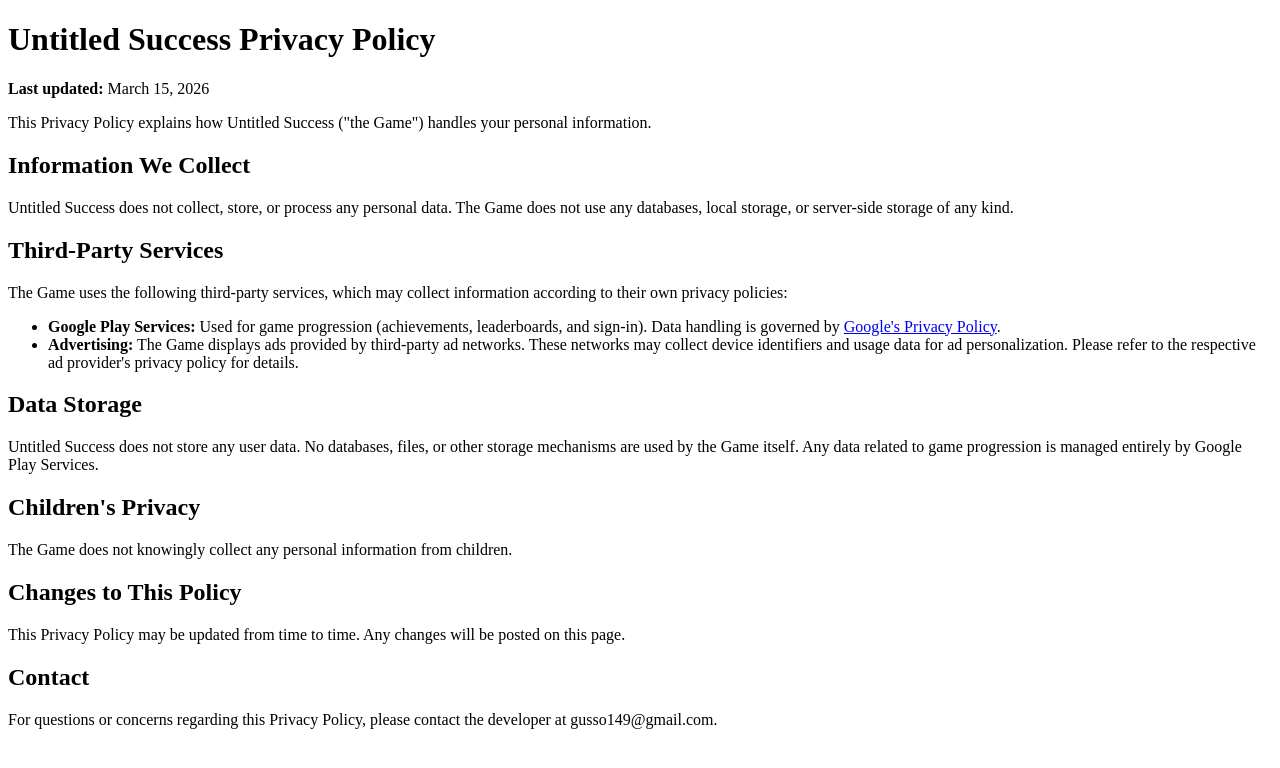
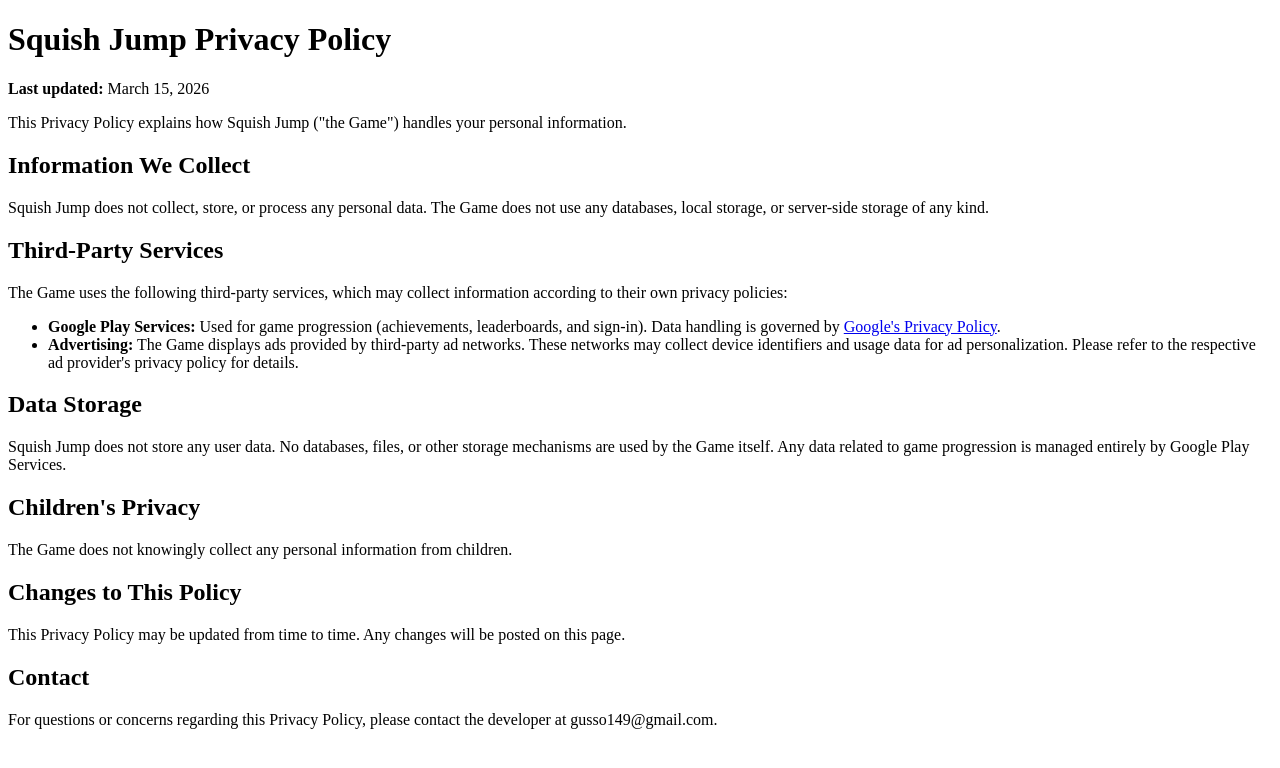
Before and after one commit to gusso149/squishjump, a plain HTML site: page docs/privacy/index.html in a window 1280 px wide. Drawn offline with Linux system fonts and the light colour scheme.

Commit message:
Rename game to Squish Jump

```diff
--- a/docs/privacy/index.html
+++ b/docs/privacy/index.html
@@ -1,18 +1,18 @@
 <!DOCTYPE html>
 <html>
 <head>
-  <title>Privacy Policy - Untitled Success</title>
+  <title>Privacy Policy - Squish Jump</title>
 </head>
 <body>
-  <h1>Untitled Success Privacy Policy</h1>
+  <h1>Squish Jump Privacy Policy</h1>
 
   <p><strong>Last updated:</strong> March 15, 2026</p>
 
-  <p>This Privacy Policy explains how Untitled Success ("the Game") handles your personal information.</p>
+  <p>This Privacy Policy explains how Squish Jump ("the Game") handles your personal information.</p>
 
   <h2>Information We Collect</h2>
 
-  <p>Untitled Success does not collect, store, or process any personal data. The Game does not use any databases, local storage, or server-side storage of any kind.</p>
+  <p>Squish Jump does not collect, store, or process any personal data. The Game does not use any databases, local storage, or server-side storage of any kind.</p>
 
   <h2>Third-Party Services</h2>
 
@@ -25,7 +25,7 @@
 
   <h2>Data Storage</h2>
 
-  <p>Untitled Success does not store any user data. No databases, files, or other storage mechanisms are used by the Game itself. Any data related to game progression is managed entirely by Google Play Services.</p>
+  <p>Squish Jump does not store any user data. No databases, files, or other storage mechanisms are used by the Game itself. Any data related to game progression is managed entirely by Google Play Services.</p>
 
   <h2>Children's Privacy</h2>
 
```
Also changed, not shown: docs/index.html (+2 -2 lines).
